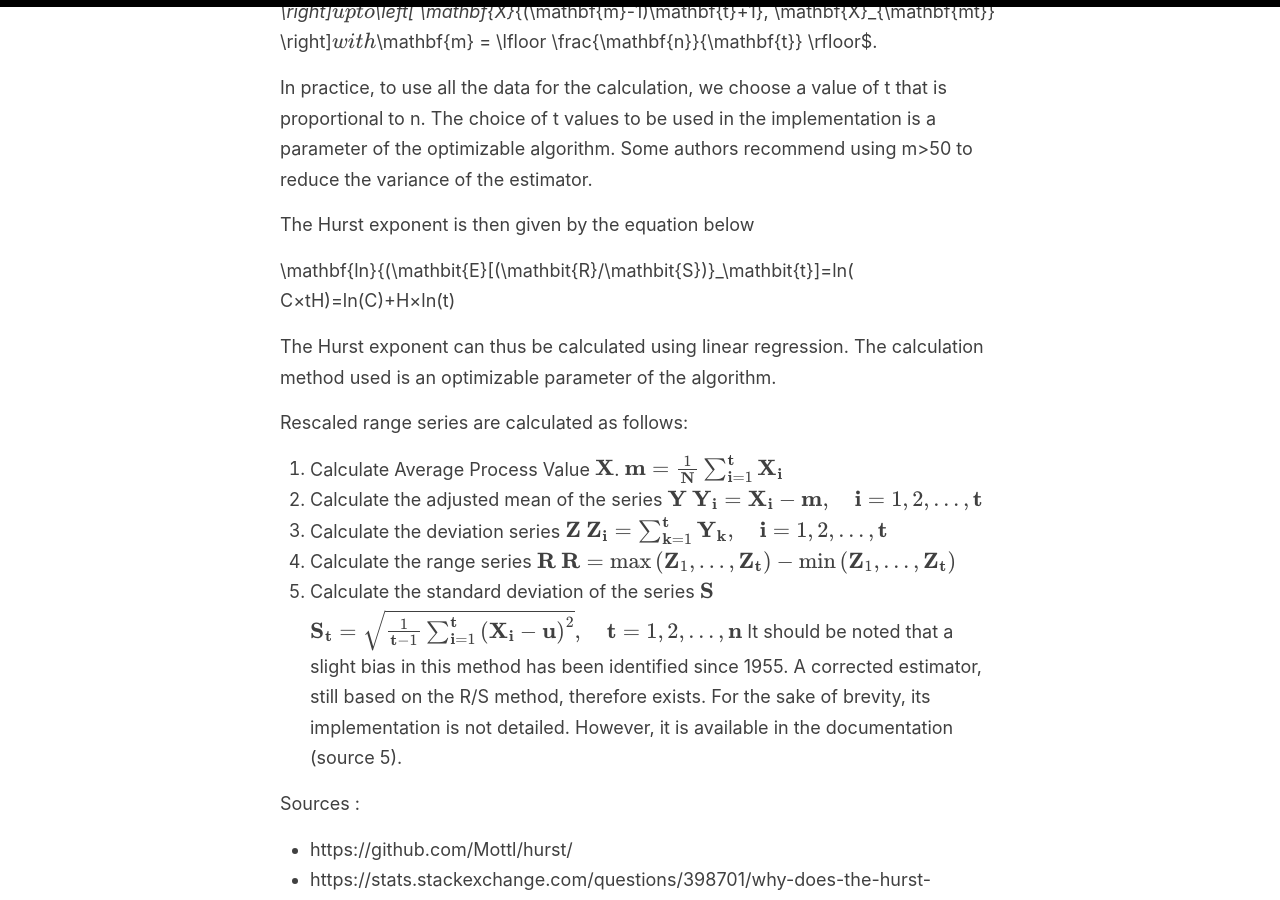
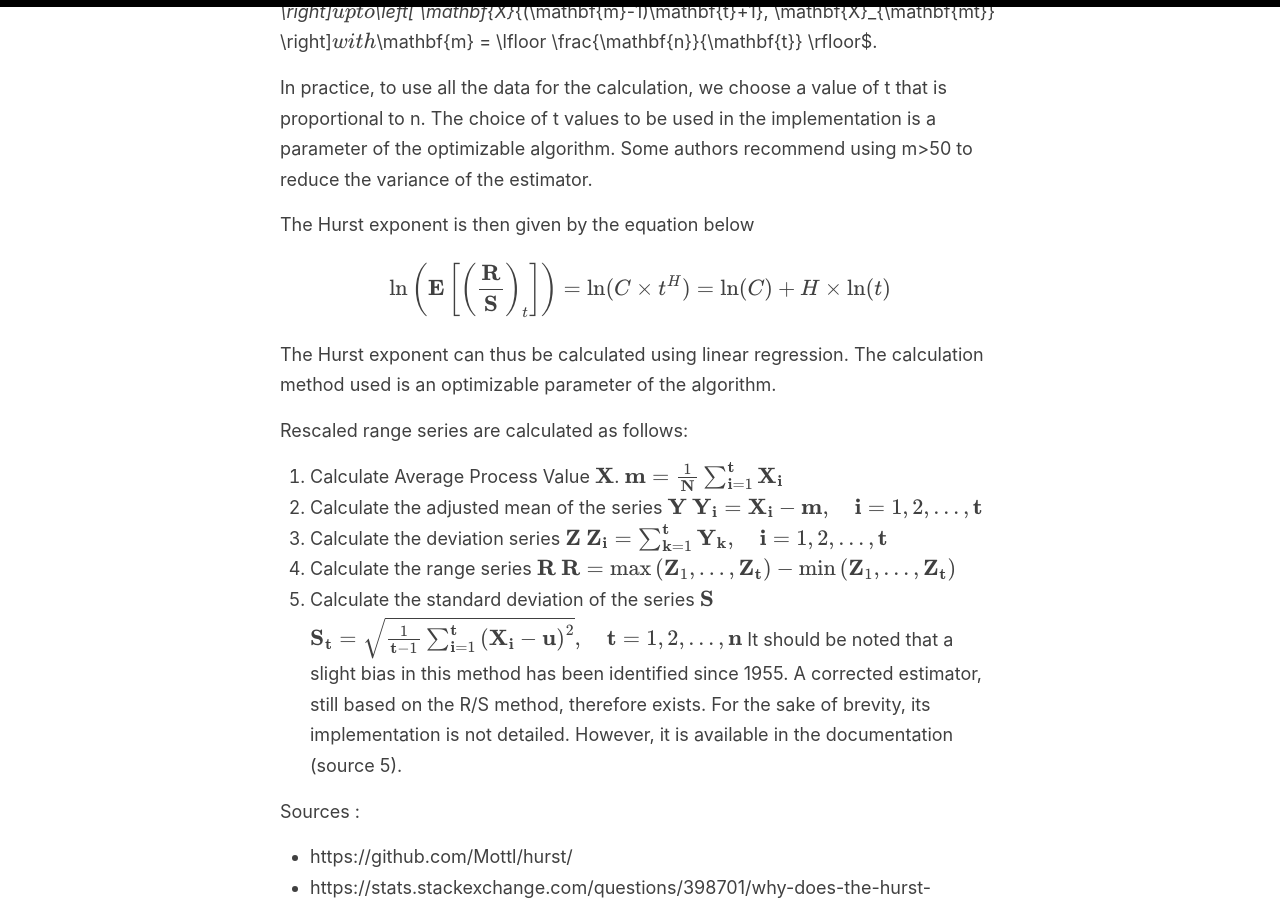
Before and after one commit to Zaltarba/blog, a Jekyll site: the page built from _posts/2023-07-20-HurstEstimatorsReview.md, in a window 1280 px wide and 900 px high, scrolled down 2650 px. Built offline with Jekyll 4.4.1, drawn with Linux system fonts in a browser that asks for light colours; formulas are drawn with MathJax 3.

Commit message:
Update 2023-07-20-HurstEstimatorsReview.md

```diff
--- a/_posts/2023-07-20-HurstEstimatorsReview.md
+++ b/_posts/2023-07-20-HurstEstimatorsReview.md
@@ -68,7 +68,9 @@ Some authors recommend using m>50 to reduce the variance of the estimator.
 
 The Hurst exponent is then given by the equation below
 
-\mathbf{ln}{(\mathbit{E}[(\mathbit{R}/\mathbit{S})}_\mathbit{t}]=ln( C×tH)=ln(C)+H×ln(t)
+$$
+\ln\left( \mathbf{E}\left[ \left(\frac{\mathbf{R}}{\mathbf{S}} \right)_t \right] \right) = \ln(C \times t^H) = \ln(C) + H \times \ln(t)
+$$
 
 The Hurst exponent can thus be calculated using linear regression.
 The calculation method used is an optimizable parameter of the algorithm.
```
